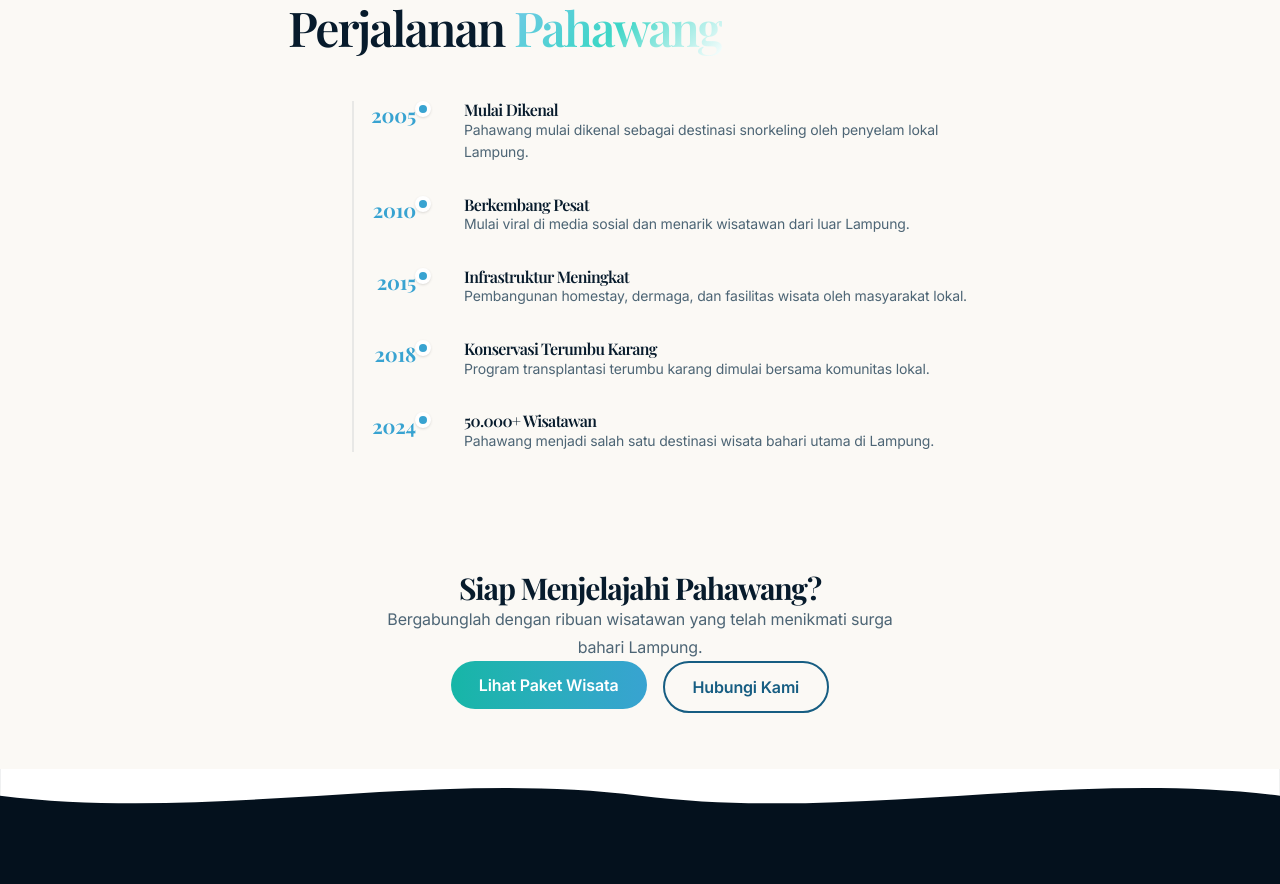
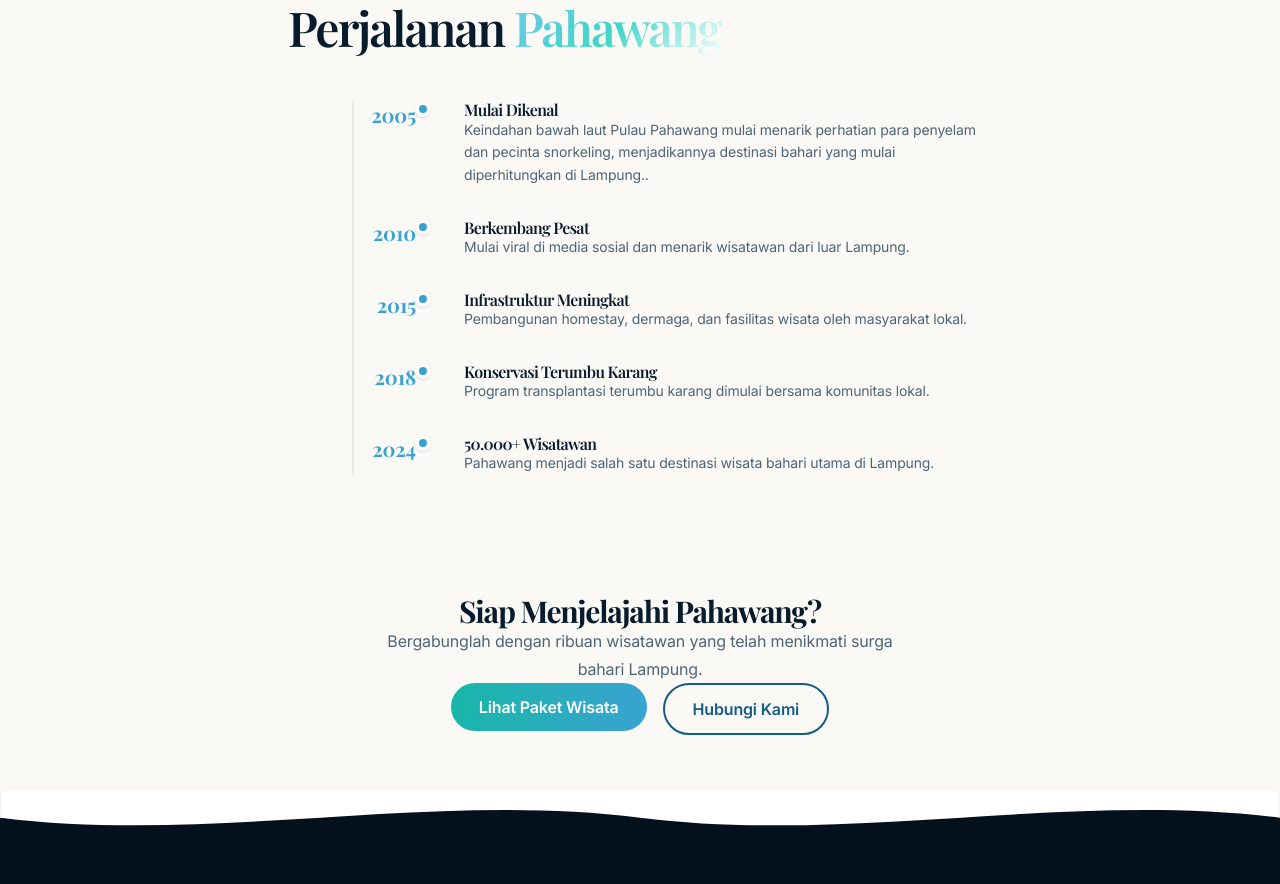
Before and after one commit to reyhansuryapratama/TA-WEB-24A-OCTUPLE, a Next.js app: page /tentang in a window 1280 px wide. Shown: the part 1542-2426 px from the top of the page. Built offline with nearby package versions, Linux system fonts and the light colour scheme.

Commit message:
main: merubah deskripsi perjalanan phawang 2005

```diff
--- a/app/tentang/page.tsx
+++ b/app/tentang/page.tsx
@@ -29,7 +29,7 @@ const timeline = [
     judul: "Mulai Dikenal",
 
     deskripsi:
-      "Pahawang mulai dikenal sebagai destinasi snorkeling oleh penyelam lokal Lampung.",
+      "Keindahan bawah laut Pulau Pahawang mulai menarik perhatian para penyelam dan pecinta snorkeling, menjadikannya destinasi bahari yang mulai diperhitungkan di Lampung..",
   },
 
   {
```
